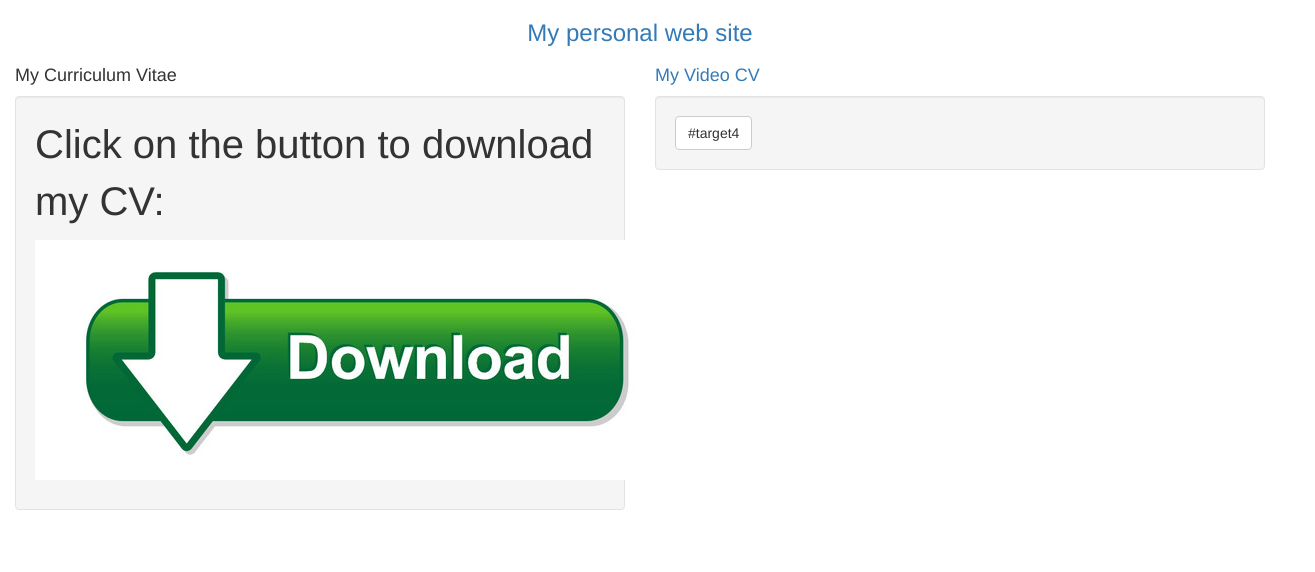
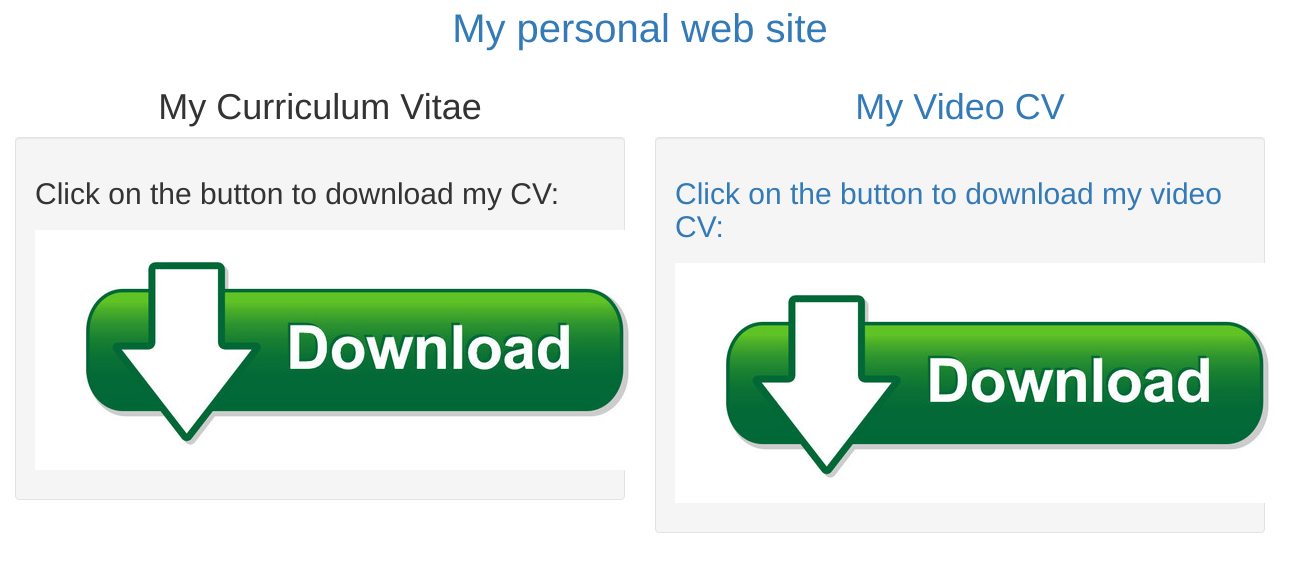
Before and after one commit to SaeidAshian/SaeidAshian.github.io, a plain HTML site: page index.html in a window 1280 px wide. Shown: the whole page, 1315 px wide, since content can reach past the window. Drawn offline with nearby package versions, Linux system fonts and the light colour scheme.

Commit message:
css apply

```diff
--- a/index.html
+++ b/index.html
@@ -18,20 +18,22 @@ color:green;
 }
 </style>
 <div class="container-fluid">
-  <h3 class="text-primary text-center">My personal web site</h3>
+  <p class="text-primary text-center" color="blue">My personal web site</p>
   <div class="row">
     <div class="col-xs-6">
-      <h4>My Curriculum Vitae</h4>
+      <h1 class=" text-center">My Curriculum Vitae</h1>
       <div class="well" id="left-well">
-        <p>Click on the button to download my CV:<p>
+        <h2>Click on the button to download my CV:<h2>
          <a href="/saeid ashian CV.pdf" download>
          <img src="/j.jpg" alt="My CV"  >
 		 </div>
     </div>
     <div class="col-xs-6">
-      <h4>My Video CV</h4>
+      <h1 class=" text-center">My Video CV</h1>
       <div class="well" id="right-well">
-        <button class="btn btn-default target" id="target4">#target4</button>
+        <h2>Click on the button to download my video CV:<h2>
+         <a href="/Saeid ashian video CV.mp4" download>
+         <img src="/j.jpg" alt="My CV"  >
       </div>
     </div>
    </div>
```
